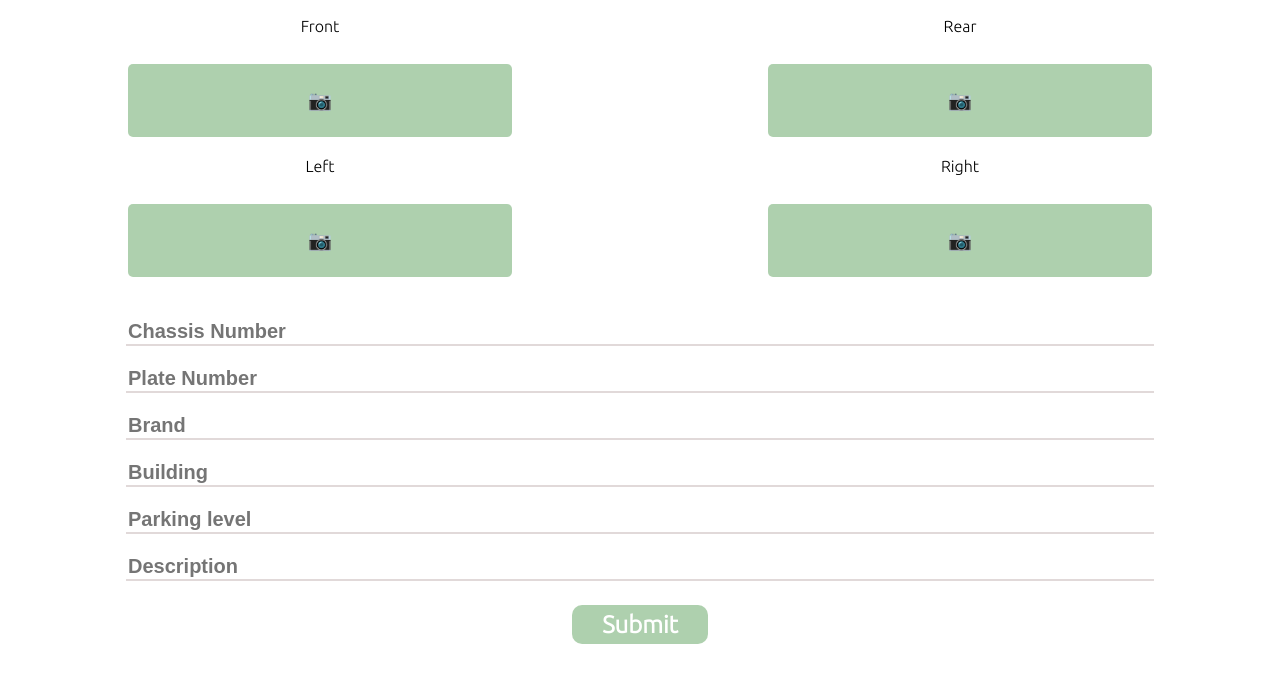
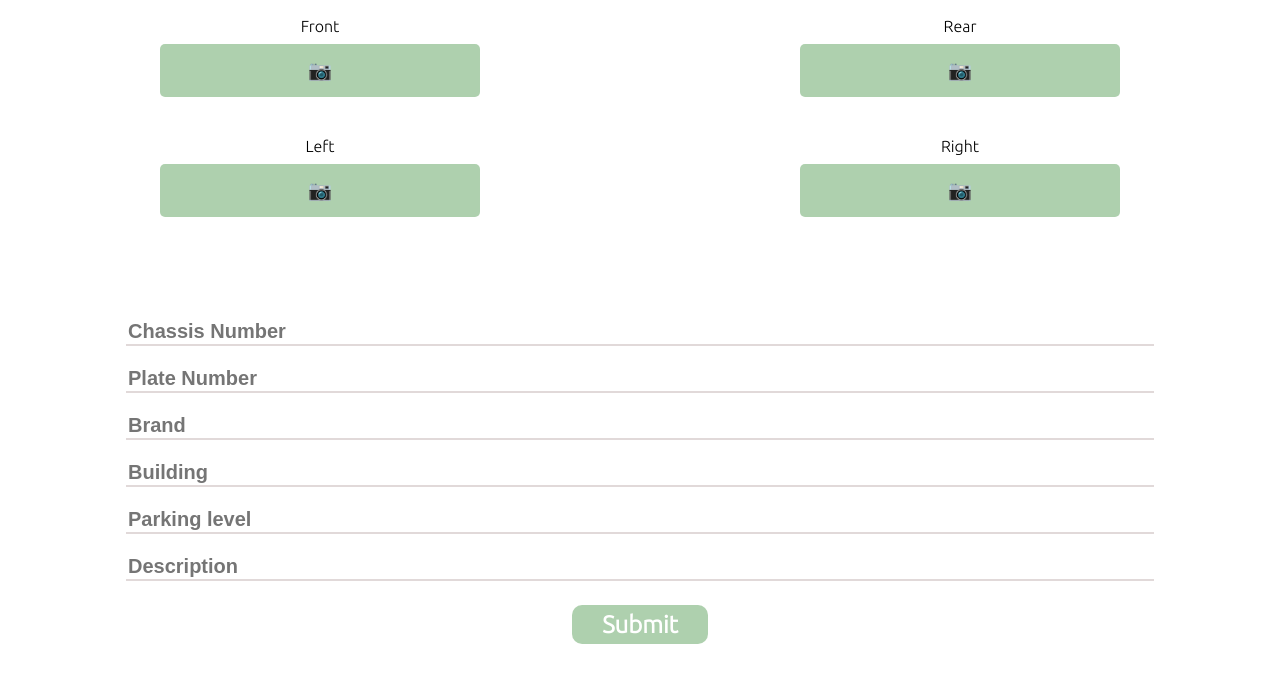
Before and after one commit to MHBCode/uaecarfinder, a plain HTML site: page newvehicle.html in a window 1280 px wide. Shown: the part 51-734 px from the top of the page. Drawn offline with Linux system fonts and the light colour scheme.

Commit message:
Update newvehicle.css

```diff
--- a/newvehicle.css
+++ b/newvehicle.css
@@ -7,12 +7,12 @@
 }
 .picture-input div{
     display: grid;
-    width: 30%;
+    width: 25%;
     text-align: center;
     margin-bottom: 20px;
-    height: 15vh;
-    margin-left: 5%;
-    margin-right: 5%;
+    height: 10vh;
+    margin-left: 7.5%;
+    margin-right: 7.5%;
 
 }
 label{
```
